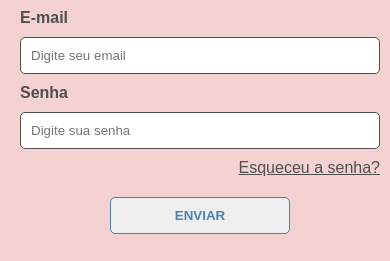
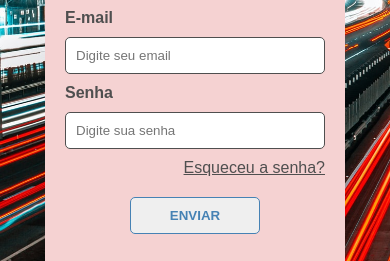
Before and after one commit to ArdisonRubim/tela_login, a plain HTML site: page index.html in a window 390 px wide. Shown: the part 215-476 px from the top of the page. Drawn offline with nearby package versions, Linux system fonts and the light colour scheme.

Commit message:
Responsividade concluida - projeto finalizado

```diff
--- a/css/styles.css
+++ b/css/styles.css
@@ -106,3 +106,12 @@ input[type='submit']:hover {
 .bi-linkedin {
     color: #0077b5;
 }
+
+/* Responsividade */
+
+@media (max-width: 683px) {
+  #div-container-login
+   {
+    width: 300px;
+   }
+}
```
